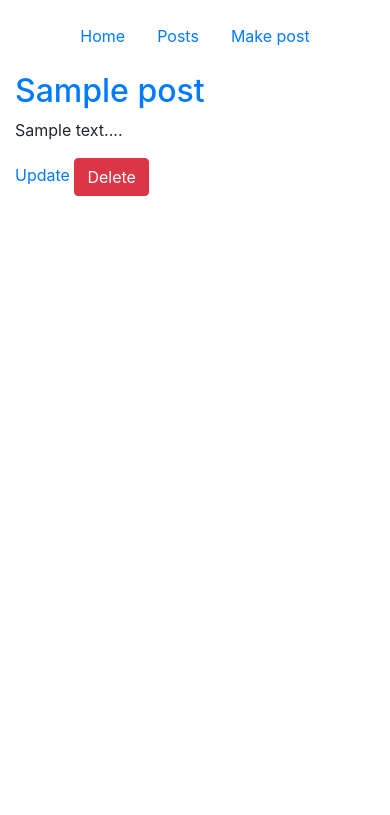
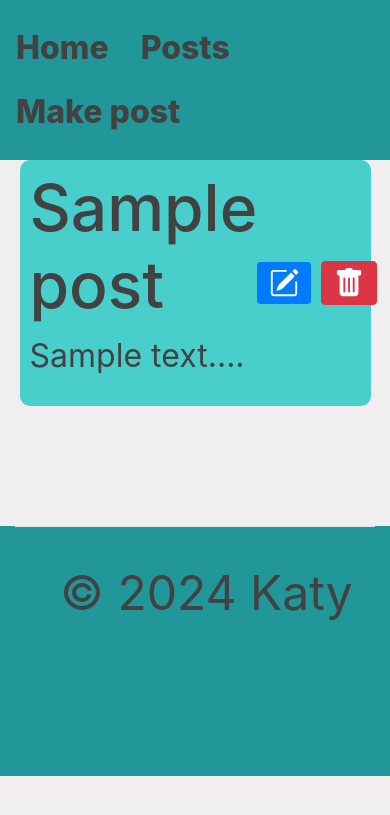
Before and after one commit to KaterinaGrabovyk/Blog-project, a Node server app: template views/posts.ejs in a window 390 px wide. Shown: the top 815 px of the page. Run offline with Node 20, Linux system fonts and the light colour scheme; the template is opened without the code that fills it: most values are stand-ins (such as "Sample title", 1, 10 or a date in 2020); some libraries are stand-ins or nearby versions.

Commit message:
added styles

```diff
--- a/index.js
+++ b/index.js
@@ -21,15 +21,19 @@ app.get("/post", (req, res) => {
   });
 
 app.get("/view/:id", (req, res) => {
- let obj = posts.filter(post => post.id === parseInt(req.params.id));
+ let obj = posts.filter(post => post.id === parseFloat(req.params.id));
+ console.log("now viewing object")
+ console.log(obj)
     res.render("view.ejs",{
       title:obj[0].title,
-      text:obj[0].text,
+      text:obj[0].text
     });
   });
 
 app.get("/update/:id", (req, res) => {
-    let obj = posts.filter(post => post.id === parseInt(req.params.id));
+    let obj = posts.filter(post => post.id === parseFloat(req.params.id));
+    console.log("now updating object")
+    console.log(obj)
     res.render("update.ejs",{
       title:obj[0].title,
       text:obj[0].text,
@@ -37,8 +41,9 @@ app.get("/update/:id", (req, res) => {
     });
   });
 
-  let id=0;
+
 app.post("/post",(req,res)=>{
+  let id=Math.random()*1000;
     let title=req.body.title;
     let text=req.body.text;
     posts.unshift({
@@ -46,18 +51,34 @@ app.post("/post",(req,res)=>{
         title,
         text
     })
-    id++;
+    console.log("added new object")
+    console.log(posts[0])
     res.redirect('/posts');
 })
 
 app.post("/update/:id",(req,res)=>{
-  let i=req.params.id;
-  posts[i].title=req.body.title;
-  posts[i].text=req.body.text;
+  let i=parseFloat(req.params.id);
+  posts.forEach(post => {
+    if(post.id===i){
+     post.title=req.body.title;
+     post.text=req.body.text;
+     console.log("updated object")
+     console.log(post)
+    }
+  });
+
   res.redirect('/posts');
 })
+
 app.post("/delete/:id",(req,res)=>{
-  posts = posts.filter(post => post.id !== parseInt(req.params.id));
+  posts.forEach(post => {
+    if(post.id===parseFloat(req.params.id)){
+      console.log("deleted object")
+      console.log(post)
+    }
+  })
+  posts = posts.filter(post => post.id !== parseFloat(req.params.id));
+
   res.redirect('/posts');
 })
 
--- /dev/null
+++ b/public/styles.css
@@ -0,0 +1,135 @@
+*{
+    margin: 0;
+    padding: 0;
+    color: #424242;
+}
+body{
+    background-color: #eeececdc;
+}
+#Nav{
+    position: fixed;
+    width: 100%;
+    background-color: #229799;
+}
+li>a{
+    color: #424242;
+    font-weight: 800;
+    font-size: 2rem;
+}
+li>a:hover{
+    color: #282828;
+    scale: 1.1;
+}
+header{
+    display: flex;
+    justify-content: center;
+}
+
+main{
+    margin-bottom: 70px;
+    display: flex;
+    justify-content: center;
+}
+#aboutPage, #postMakePage,#allPostsPage,#updatePostPage ,#viewPage{
+    padding-top: 120px;
+}
+#aboutPage{
+width: 80%;
+}
+#aboutPage p{
+font-size: 3rem;
+}
+h1{
+    font-size: 5rem;
+}
+#allPostsPage{
+    display: flex;
+    flex-direction: column;
+    align-items: center;
+    width: 100%;
+    margin-bottom: 50px;
+}
+#allPostsPage h2{
+    margin-bottom: 200px;
+}
+.postDiv{
+width: 90%;
+margin-top: 40px;
+display: flex;
+align-items: center;
+background-color: #48CFCB;
+padding: 10px;
+border-radius: 10px;
+}
+.postDiv>div{
+    width: 87%;
+}
+.postDiv>a{
+border-radius: .25rem;
+padding: 6px 12px;
+}
+.postDiv>form{
+    margin-left: 10px;
+}
+svg{
+    fill: white;
+    height: 30px;
+    width: 30px;
+}
+h3{
+    font-size: 4rem;
+}
+.postDiv p{
+    display: flex;
+    flex-wrap: wrap;
+    font-size: 2rem;
+}
+
+#postMakePage, #updatePostPage{
+    display: flex;
+    justify-content: center;
+    width: 100%;
+}
+#postMakePage form,#updatePostPage form{
+    display: flex;
+    flex-direction: column;
+    align-items: center;
+    width: 80%;
+
+}
+#postMakePage label,#updatePostPage label{
+    font-size: 2.5rem;
+}
+#postMakePage input,#postMakePage textarea,#updatePostPage input,#updatePostPage textarea{
+    width: 90%;
+    font-size: 2rem;
+    text-align: center;
+    padding: 10px;
+}
+#postMakePage input,#updatePostPage input{
+    margin-bottom: 20px;
+}
+#postMakePage textarea,#updatePostPage textarea{
+    height: 300px;
+    margin-bottom: 20px;
+}
+#viewPage{
+    width: 100%;
+    display: flex;
+    flex-direction: column;
+    align-items: center;
+}
+#viewPage>h1{
+text-decoration: underline #229799;
+}
+#viewPage p{
+    width: 80%;
+    font-size: 3rem;
+    margin-bottom: 100px;
+    overflow-wrap: break-word;
+}
+footer{
+    height: 250px;
+    background-color: #229799;
+    font-size: 3rem;
+}
--- a/public/styles/styles.css
+++ /dev/null
@@ -1,4 +0,0 @@
-*{
-    margin: 0;
-    padding: 0;
-}
--- a/views/partials/footer.ejs
+++ b/views/partials/footer.ejs
@@ -1 +1,19 @@
 </main>
+<footer>
+    <div class="container">
+        <footer class="d-flex flex-wrap justify-content-between align-items-center py-3 my-4 border-top">
+          <div class="col-md-4 d-flex align-items-center">
+            <a href="/" class="mb-3 me-2 mb-md-0 text-body-secondary text-decoration-none lh-1">
+              <svg class="bi" width="30" height="24"><use xlink:href="#bootstrap"></use></svg>
+            </a>
+            <span class="mb-3 mb-md-0 text-body-secondary">© 2024 Katy</span>
+          </div>
+
+          <ul class="nav col-md-4 justify-content-end list-unstyled d-flex">
+            <li class="ms-3"><a class="text-body-secondary" href="#"><svg class="bi" width="24" height="24"><use xlink:href="#twitter"></use></svg></a></li>
+            <li class="ms-3"><a class="text-body-secondary" href="#"><svg class="bi" width="24" height="24"><use xlink:href="#instagram"></use></svg></a></li>
+            <li class="ms-3"><a class="text-body-secondary" href="#"><svg class="bi" width="24" height="24"><use xlink:href="#facebook"></use></svg></a></li>
+          </ul>
+        </footer>
+      </div>
+</footer>
--- a/views/partials/header.ejs
+++ b/views/partials/header.ejs
@@ -6,14 +6,17 @@
   <meta name="viewport" content="width=device-width, initial-scale=1.0">
     <link rel="stylesheet" href="https://cdn.jsdelivr.net/npm/bootstrap@4.6.1/dist/css/bootstrap.min.css">
     <link rel="stylesheet" href="https://cdnjs.cloudflare.com/ajax/libs/font-awesome/5.10.2/css/all.css">
-    <link rel="stylesheet" href="styles/styles.css">
+    <base href="/">
+    <link rel="stylesheet" href="styles.css" >
 <title>Blog</title>
 </head>
-<header class="d-flex justify-content-center py-3">
-      <ul class="nav nav-pills">
+<section id="Nav">
+<header class="py-3">
+      <ul class="nav">
         <li class="nav-item"><a href="/" class="nav-link">Home</a></li>
         <li class="nav-item"><a href="/posts" class="nav-link">Posts</a></li>
         <li class="nav-item"><a href="/post" class="nav-link">Make post</a></li>
       </ul>
 </header>
-<main class="container">
+</section>
+<main >
--- a/views/posts.ejs
+++ b/views/posts.ejs
@@ -1,13 +1,20 @@
 <%-include("partials/header.ejs") %>
-<body>
+<div id="allPostsPage">
     <% if(posts.length>0){ %>
     <% posts.forEach(post => {%>
-        <div  type="submit">
-            <a href="/view/<%= post.id %>"><h2><%= post.title %></h2></a>
-            <p><%= post.text.substring(0,100) %>...</p>
-            <a href="/update/<%= post.id %>">Update</a>
-            <form action="/delete/<%= post.id %>" method="POST" style="display:inline;">
-                <button type="submit" class="btn btn-danger">Delete</button>
+        <div class="postDiv" type="submit">
+            <div>
+            <a href="/view/<%= post.id %>" style="text-decoration:none"><h3><%= post.title %></h3></a>
+            <p><%= post.text.substring(0,40) %>...</p>
+            </div>
+            <a href="/update/<%= post.id %>" class="btn-primary"><svg xmlns="http://www.w3.org/2000/svg" width="16" height="16" fill="currentColor" class="bi bi-pencil-square" viewBox="0 0 16 16">
+                <path d="M15.502 1.94a.5.5 0 0 1 0 .706L14.459 3.69l-2-2L13.502.646a.5.5 0 0 1 .707 0l1.293 1.293zm-1.75 2.456-2-2L4.939 9.21a.5.5 0 0 0-.121.196l-.805 2.414a.25.25 0 0 0 .316.316l2.414-.805a.5.5 0 0 0 .196-.12l6.813-6.814z"/>
+                <path fill-rule="evenodd" d="M1 13.5A1.5 1.5 0 0 0 2.5 15h11a1.5 1.5 0 0 0 1.5-1.5v-6a.5.5 0 0 0-1 0v6a.5.5 0 0 1-.5.5h-11a.5.5 0 0 1-.5-.5v-11a.5.5 0 0 1 .5-.5H9a.5.5 0 0 0 0-1H2.5A1.5 1.5 0 0 0 1 2.5z"/>
+              </svg></a>
+            <form action="/delete/<%= post.id %>" method="POST">
+                <button type="submit" class="btn btn-danger"><svg xmlns="http://www.w3.org/2000/svg" width="16" height="16" fill="currentColor" class="bi bi-trash-fill" viewBox="0 0 16 16">
+                    <path d="M2.5 1a1 1 0 0 0-1 1v1a1 1 0 0 0 1 1H3v9a2 2 0 0 0 2 2h6a2 2 0 0 0 2-2V4h.5a1 1 0 0 0 1-1V2a1 1 0 0 0-1-1H10a1 1 0 0 0-1-1H7a1 1 0 0 0-1 1zm3 4a.5.5 0 0 1 .5.5v7a.5.5 0 0 1-1 0v-7a.5.5 0 0 1 .5-.5M8 5a.5.5 0 0 1 .5.5v7a.5.5 0 0 1-1 0v-7A.5.5 0 0 1 8 5m3 .5v7a.5.5 0 0 1-1 0v-7a.5.5 0 0 1 1 0"/>
+                  </svg></button>
             </form>
 
         </div>
@@ -15,4 +22,5 @@
 <% } else { %>
     <h2>There are no posts.</h2>
     <% } %>
-</body>
+</div>
+<%-include("partials/footer.ejs") %>
```
Also changed, not shown: views/index.ejs (+6 -3 lines), views/make-post.ejs (+8 -5 lines), views/update.ejs (+8 -5 lines), views/view.ejs (+4 -3 lines).
